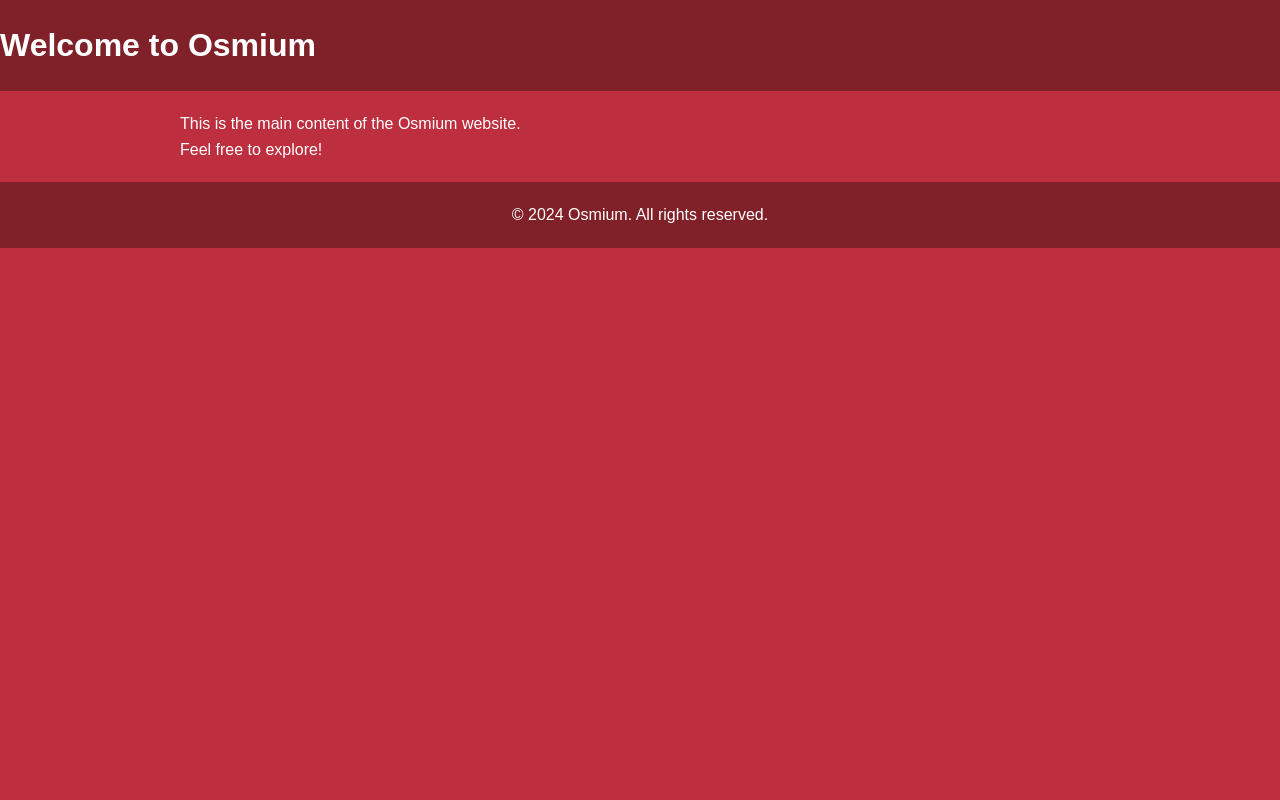
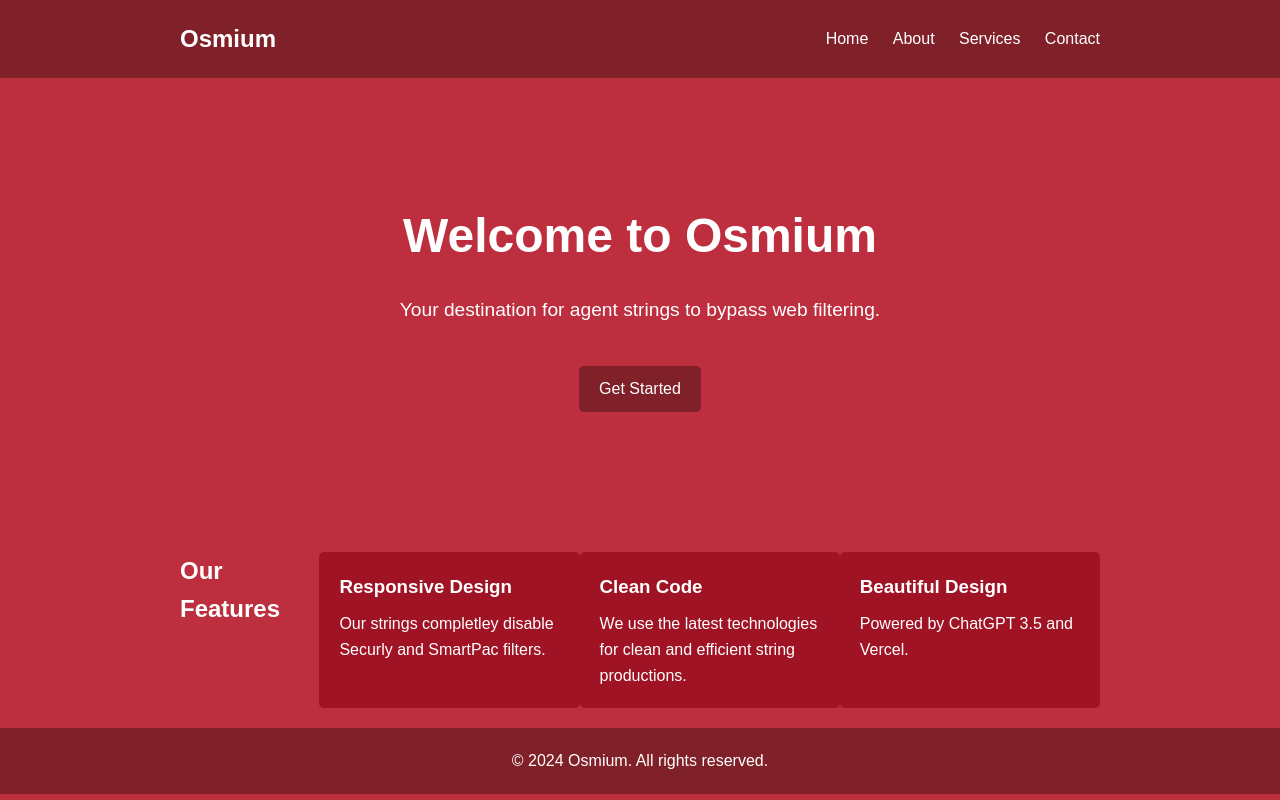
Before and after one commit to PrimeKidMN/OsmiumBeta, a plain HTML site: page index.html in a window 1280 px wide. Drawn offline with Linux system fonts and the light colour scheme.

Commit message:
Update index.html

```diff
--- a/index.html
+++ b/index.html
@@ -3,17 +3,46 @@
 <head>
     <meta charset="UTF-8">
     <meta name="viewport" content="width=device-width, initial-scale=1.0">
-    <title>Osmium</title>
+    <title>Modern Website</title>
     <link rel="stylesheet" href="styles.css">
 </head>
 <body>
     <header>
-        <h1>Welcome to Osmium</h1>
+        <nav>
+            <h1>Osmium</h1>
+            <ul>
+                <li><a href="#">Home</a></li>
+                <li><a href="#">About</a></li>
+                <li><a href="#">Services</a></li>
+                <li><a href="#">Contact</a></li>
+            </ul>
+        </nav>
     </header>
+
     <main>
-        <p>This is the main content of the Osmium website.</p>
-        <p>Feel free to explore!</p>
+        <section class="hero">
+            <h1>Welcome to Osmium</h1>
+            <p>Your destination for agent strings to bypass web filtering.</p>
+            <a href="#" class="btn">Get Started</a>
+        </section>
+
+        <section class="features">
+            <h2>Our Features</h2>
+            <div class="feature">
+                <h3>Responsive Design</h3>
+                <p>Our strings completley disable Securly and SmartPac filters.</p>
+            </div>
+            <div class="feature">
+                <h3>Clean Code</h3>
+                <p>We use the latest technologies for clean and efficient string productions.</p>
+            </div>
+            <div class="feature">
+                <h3>Beautiful Design</h3>
+                <p>Powered by ChatGPT 3.5 and Vercel.</p>
+            </div>
+        </section>
     </main>
+
     <footer>
         <p>&copy; 2024 Osmium. All rights reserved.</p>
     </footer>
```
